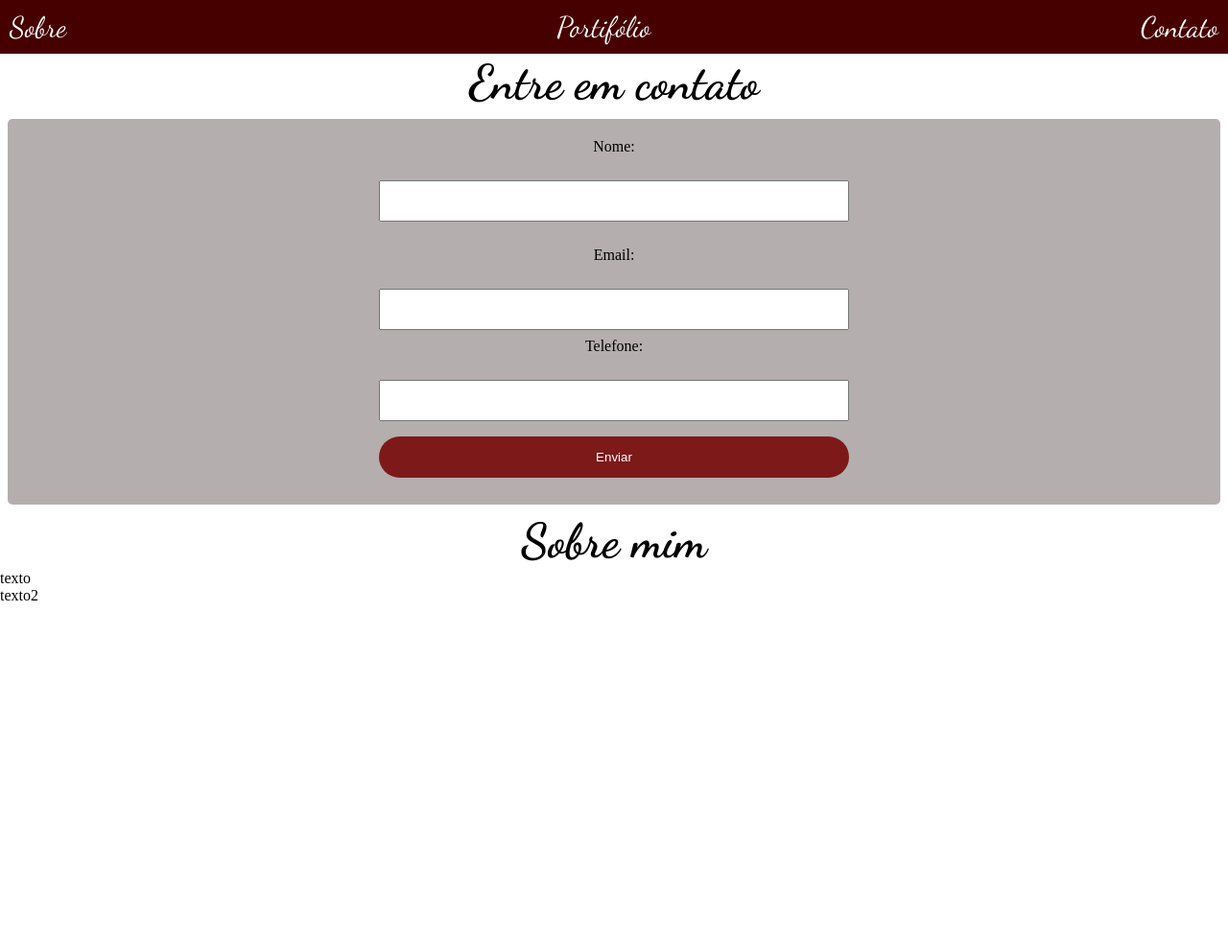
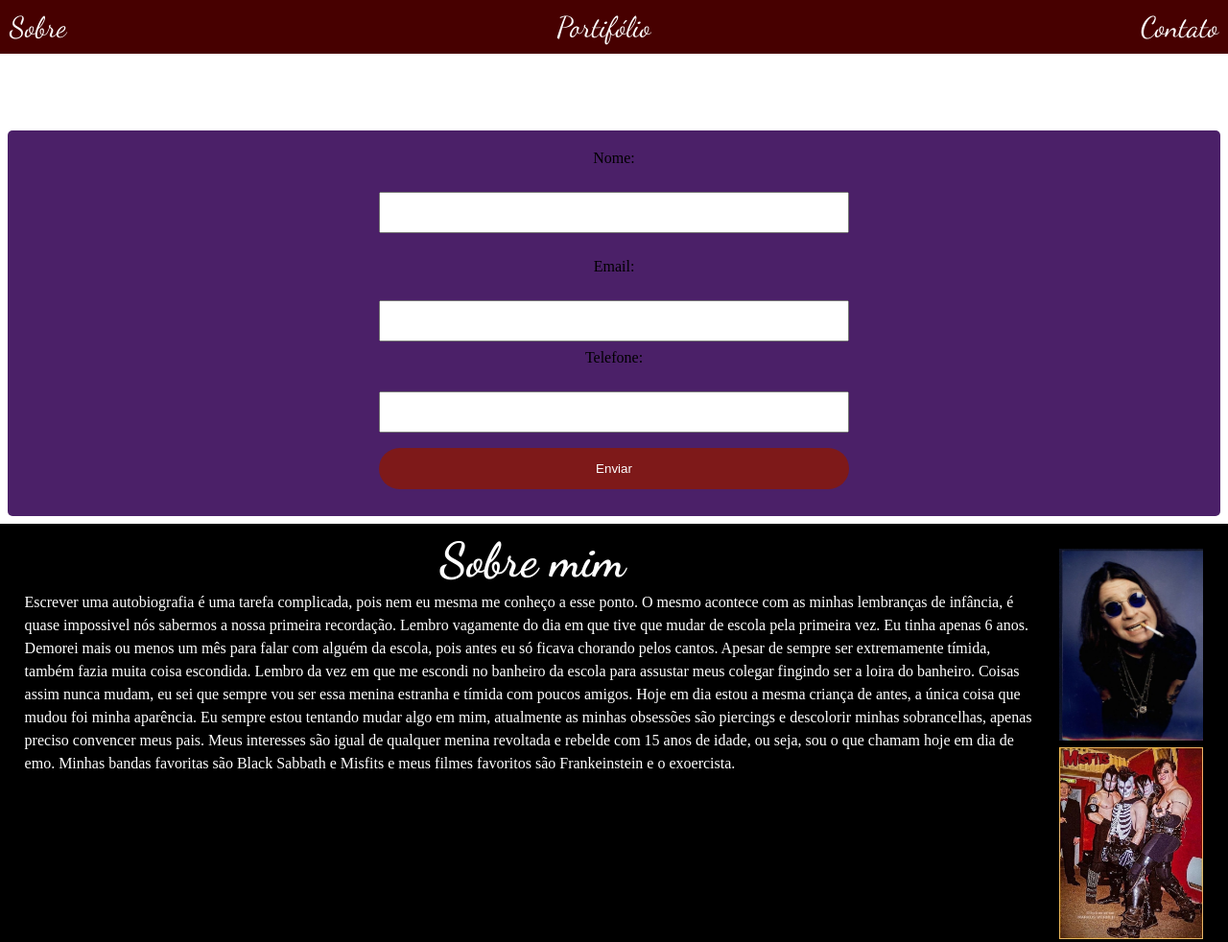
Before and after one commit to hmtzz/helena, a plain HTML site: page index.html in a window 1280 px wide. Shown: the top 982 px of the page at 96% size. Before the commit the page ends 800 px from the top, so only its background shows below. Drawn offline with Linux system fonts and the light colour scheme.

Commit message:
Add files via upload

```diff
--- a/index.html
+++ b/index.html
@@ -41,8 +41,35 @@
     </section>
 
     <section id="sobre">
-        <h1> Sobre mim</h1>
-        <p> texto</p>
+        <div>
+            <h1> Sobre mim</h1>
+            <p> Escrever uma autobiografia é uma tarefa complicada, pois nem eu mesma me conheço a esse ponto. O mesmo
+                acontece com
+                as minhas lembranças de infância, é quase impossivel nós sabermos a nossa primeira recordação. Lembro
+                vagamente do dia em
+                que tive que mudar de escola pela primeira vez. Eu tinha apenas 6 anos. Demorei mais ou menos um mês
+                para falar com alguém
+                da escola, pois antes eu só ficava chorando pelos cantos. Apesar de sempre ser extremamente tímida,
+                também fazia muita coisa
+                escondida. Lembro da vez em que me escondi no banheiro da escola para assustar meus colegar fingindo ser
+                a loira do banheiro.
+                Coisas assim nunca mudam, eu sei que sempre vou ser essa menina estranha e tímida com poucos amigos.
+                Hoje em dia estou a
+                mesma criança de antes, a única coisa que mudou foi minha aparência. Eu sempre estou tentando mudar algo
+                em mim, atualmente as minhas
+                obsessões são piercings e descolorir minhas sobrancelhas, apenas preciso convencer meus pais.
+                Meus interesses são igual de qualquer menina revoltada e rebelde com 15 anos de idade, ou seja, sou o
+                que chamam hoje em dia de emo.
+                Minhas bandas favoritas são Black Sabbath e Misfits e meus filmes favoritos são Frankeinstein e o
+                exoercista. </p>
+        </div>
+
+        <div class="foto-autobiografia">
+            <img src="sos.jfif">
+            <img src="pqp.jfif">
+            <img src="aa.jfif">
+            <img src="mds.jfif">
+        </div>
     </section>
 
     <section id="Portifólio">
--- a/style.css
+++ b/style.css
@@ -41,7 +41,7 @@ input {
 }
 
 .div-formulario {
-    background: rgb(180, 174, 174);
+    background: rgb(75, 32, 104);
     border-radius: 5px;
     padding: 20px;
     margin: 8px;
@@ -63,10 +63,28 @@ input[type=submit] {
     border-radius: 30px;
     cursor: pointer;
 }
+#sobre{
+    display: flex;
+    gap: 20px;
+    padding: 2%;
+    line-height:24px;
+    align-items: flex-start;
+    background:black;
+    color:white;
+}
+
 
 h1{
     font-family: 'Dancing Script';
-    color: rgb(0, 0, 0) ;
+    color: white;
     font-size: 50px ;
     text-align: center;
+    margin-bottom: 20px;
+
 }
+
+
+img{
+    height: 200px;
+    width: 150px;
+}
```
Also changed, not shown: aa.jfif (added), mds.jfif (added), pqp.jfif (added), sos.jfif (added).
